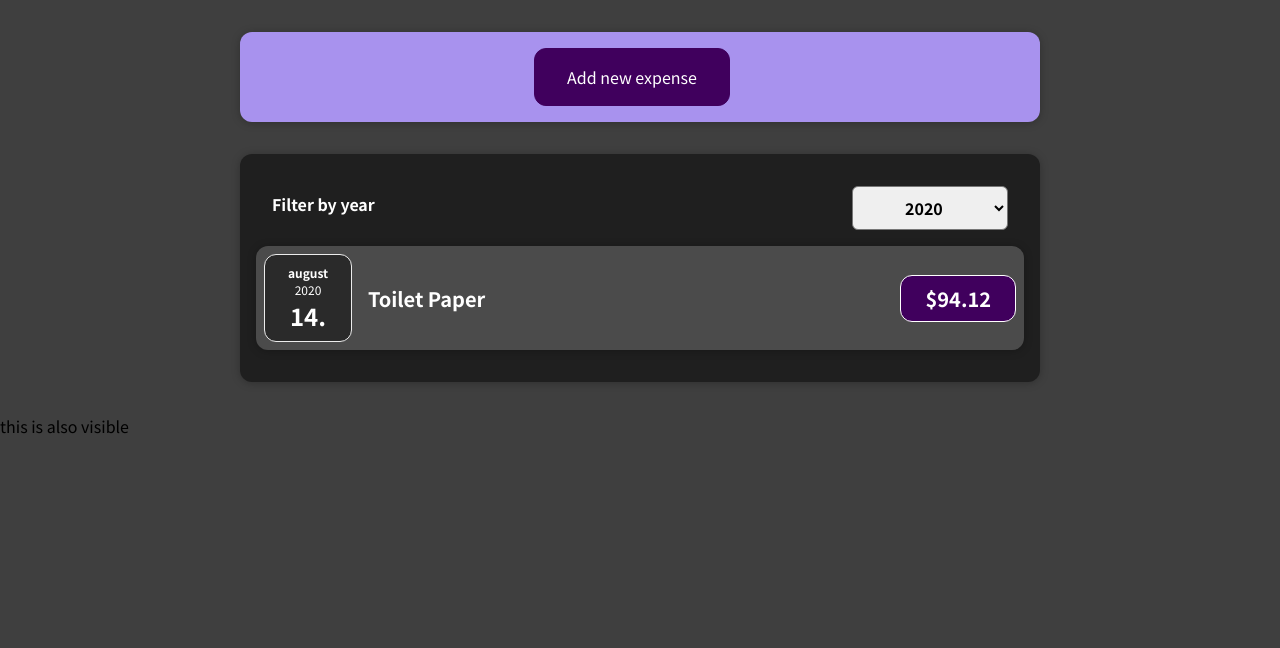
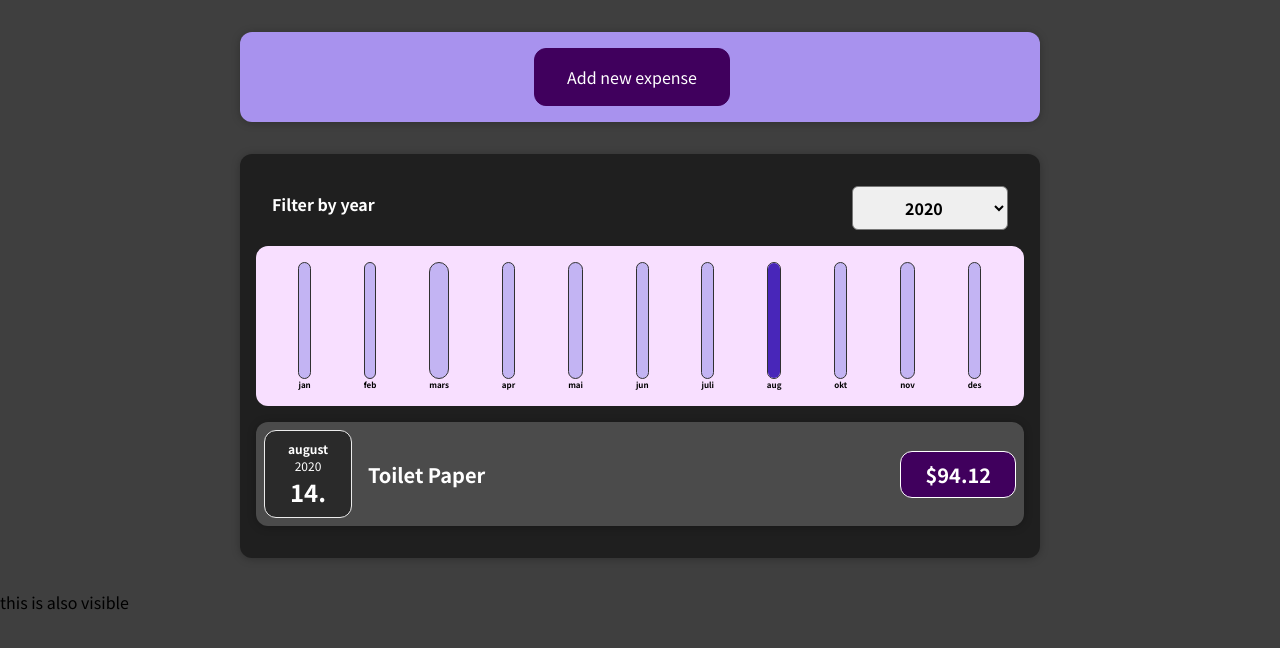
Before and after one commit to paalss/01-starting-setup, a React (Create React App) app: page / in a window 1280 px wide. Shown: the top 648 px of the page. Built offline with nearby package versions, Linux system fonts and the light colour scheme.

Commit message:
lagt til chart

```diff
--- /dev/null
+++ b/src/components/Chart/Chart.css
@@ -0,0 +1,9 @@
+.chart {
+  padding: 1rem;
+  border-radius: 12px;
+  background-color: #f8dfff;
+  text-align: center;
+  display: flex;
+  justify-content: space-around;
+  height: 10rem;
+}
--- /dev/null
+++ b/src/components/Chart/Chart.js
@@ -0,0 +1,19 @@
+import React from "react";
+
+import ChartBar from "./ChartBar";
+import "./Chart.css";
+
+const Chart = (props) => {
+  const dataPointValues = props.dataPoints.map(dataPoint => dataPoint.value)
+  const totalMaximum = Math.max(...dataPointValues);
+
+  return (
+    <div className="chart">
+      {props.dataPoints.map((element) => (
+        <ChartBar key={element.label} value={element.value} maxValue={totalMaximum} label={element.label} />
+      ))}
+    </div>
+  );
+};
+
+export default Chart;
--- /dev/null
+++ b/src/components/Chart/ChartBar.css
@@ -0,0 +1,30 @@
+.chart-bar {
+  height: 100%;
+  display: flex;
+  flex-direction: column;
+  align-items: center;
+}
+
+.chart-bar__inner {
+  height: 100%;
+  width: 100%;
+  border: 1px solid #313131;
+  border-radius: 12px;
+  background-color: #c3b4f3;
+  overflow: hidden;
+  display: flex;
+  flex-direction: column;
+  justify-content: flex-end;
+}
+
+.chart-bar__fill {
+  background-color: #4826b9;
+  width: 100%;
+  transition: all 0.3s ease-out;
+}
+
+.chart-bar__label {
+  font-weight: bold;
+  font-size: 0.5rem;
+  text-align: center;
+}
--- /dev/null
+++ b/src/components/Chart/ChartBar.js
@@ -0,0 +1,23 @@
+import React from "react";
+
+import "./ChartBar.css";
+
+const ChartBar = (props) => {
+  let barHeight = "0%";
+
+  if (props.maxValue > 0) {
+    barHeight = Math.round((props.value / props.maxValue) * 100) + "%";
+  }
+  return (
+    <div className="chart-bar">
+      <div className="chart-bar__inner">
+        <div
+        className="chart-bar__fill"
+        style={{ height: barHeight }}></div>
+      </div>
+      <div className="chart-bar__label">{props.label}</div>
+    </div>
+  );
+};
+
+export default ChartBar;
--- /dev/null
+++ b/src/components/Expenses/ExpensesChart.js
@@ -0,0 +1,28 @@
+import React from "react";
+
+import Chart from "../Chart/Chart";
+
+const ExpensesChart = (props) => {
+  const chartDataPoints = [
+    { label: "jan", value: 0 },
+    { label: "feb", value: 0 },
+    { label: "mars", value: 0 },
+    { label: "apr", value: 0 },
+    { label: "mai", value: 0 },
+    { label: "jun", value: 0 },
+    { label: "juli", value: 0 },
+    { label: "aug", value: 0 },
+    { label: "okt", value: 0 },
+    { label: "nov", value: 0 },
+    { label: "des", value: 0 },
+  ];
+
+for (const expense of props.expenses) {
+  const expenseMonth = expense.date.getMonth()
+  chartDataPoints[expenseMonth].value += expense.amount
+}
+
+  return <Chart dataPoints={chartDataPoints} />;
+};
+
+export default ExpensesChart;
--- a/src/components/Expenses/ViewExpenses.js
+++ b/src/components/Expenses/ViewExpenses.js
@@ -3,6 +3,7 @@
 import ExpensesFilter from "./ExpensesFilter";
 import Card from "../UI/Card";
 import "./ViewExpenses.css";
+import ExpensesChart from "./ExpensesChart";
 import ExpensesList from "./ExpensesList";
 
 const ViewExpenses = (props) => {
@@ -22,7 +23,8 @@
           selected={chosenYear}
           onFilterChange={filterChangeHandler}
         />
-        <ExpensesList data={filteredExpenses}/>
+        <ExpensesChart expenses={filteredExpenses}/>
+        <ExpensesList data={filteredExpenses} />
       </Card>
     </div>
   );
--- a/src/components/NewExpense/ExpenseForm.js
+++ b/src/components/NewExpense/ExpenseForm.js
@@ -23,13 +23,13 @@
 
     const expenseData = {
       title: enteredTitle,
-      amount: enteredAmount,
+      amount: +enteredAmount,
       date: new Date(enteredDate),
     };
     props.onSaveExpenseData(expenseData);
-    setEnteredTitle("");
-    setEnteredAmount("");
-    setEnteredDate("");
+    // setEnteredTitle("");
+    // setEnteredAmount("");
+    // setEnteredDate("");
     toggleForm();
   };
 
```
Also changed, not shown: public/app-2021-04-16-135410.png (added), 1 other file (tests, documents, lock files or other folders).
